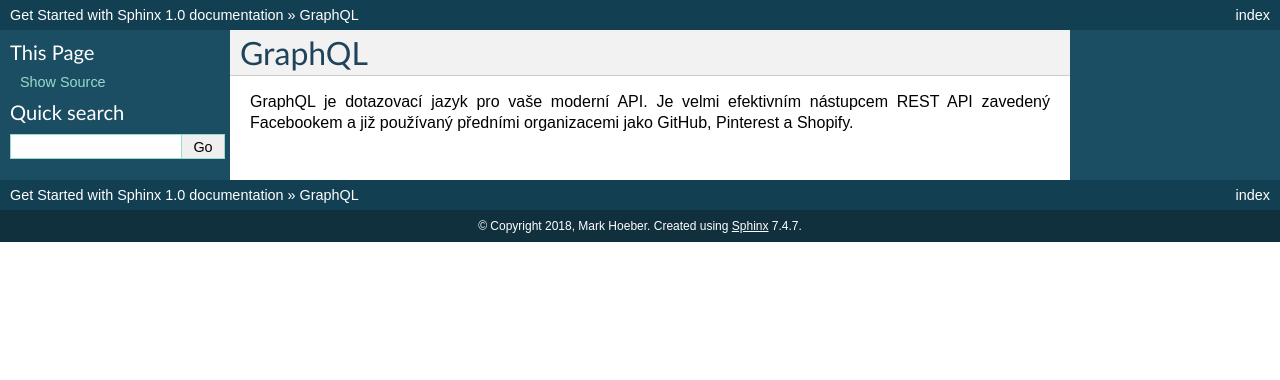
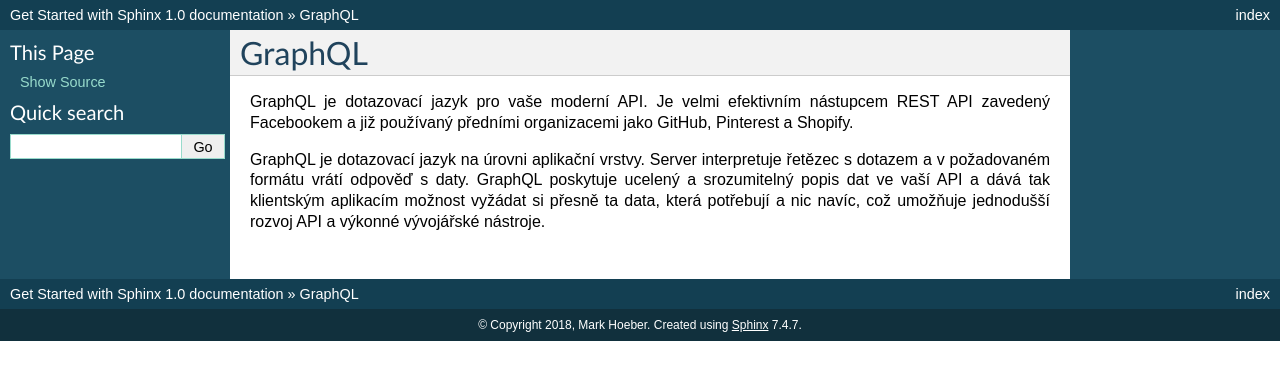
Before and after one commit to Anubisthe12/git, a Sphinx documentation site: the page built from source/GraphQL.rst, in a window 1280 px wide. Shown: the top 380 px of the page. Built offline with Sphinx 7.4.7, drawn with Linux system fonts in a browser that asks for light colours; pages that are not in the unit, such as notebooks, are missing from menus.

Commit message:
Update GraphQL.rst

```diff
--- a/source/GraphQL.rst
+++ b/source/GraphQL.rst
@@ -3,3 +3,7 @@ GraphQL
 
 
 GraphQL je dotazovací jazyk pro vaše moderní API. Je velmi efektivním nástupcem REST API zavedený Facebookem a již používaný předními organizacemi jako GitHub, Pinterest a Shopify.
+
+GraphQL je dotazovací jazyk na úrovni aplikační vrstvy.
+Server interpretuje řetězec s dotazem a v požadovaném formátu vrátí odpověď s daty.
+GraphQL poskytuje ucelený a srozumitelný popis dat ve vaší API a dává tak klientským aplikacím možnost vyžádat si přesně ta data, která potřebují a nic navíc, což umožňuje jednodušší rozvoj API a výkonné vývojářské nástroje.
```
